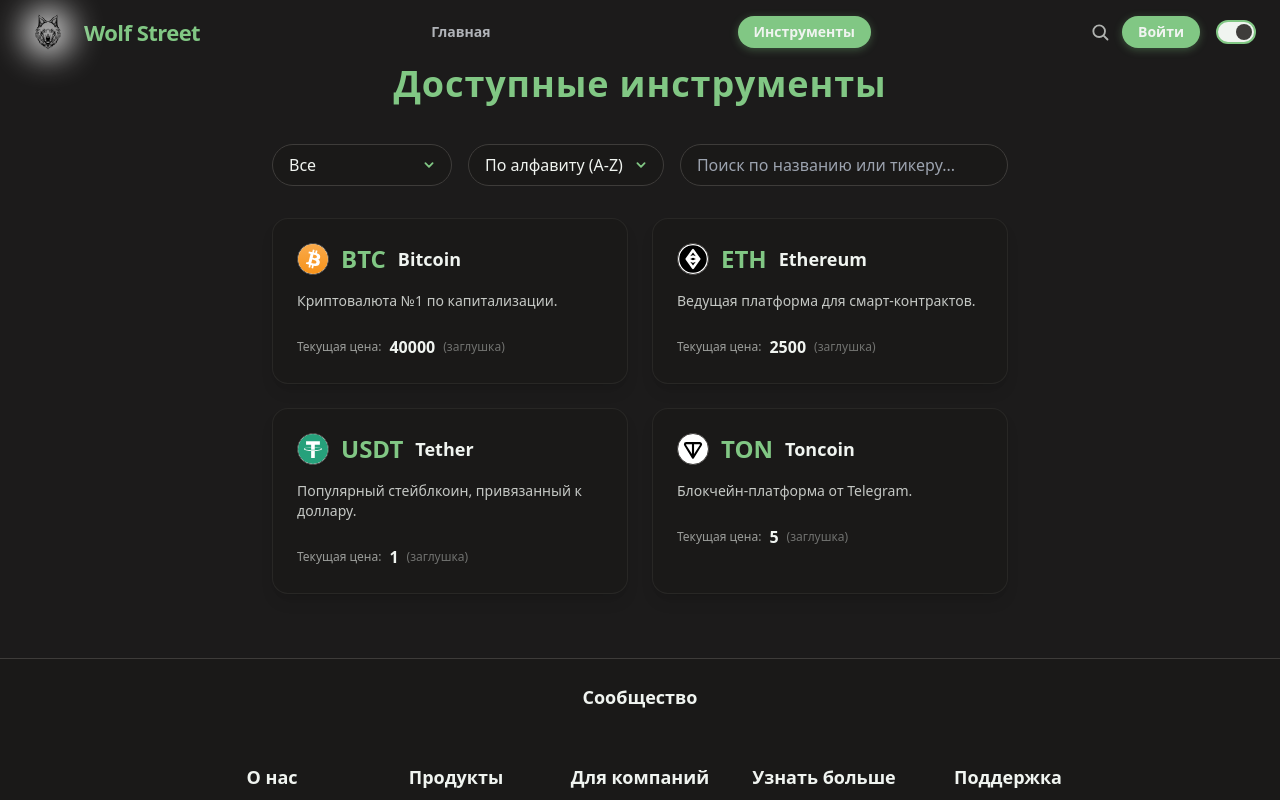
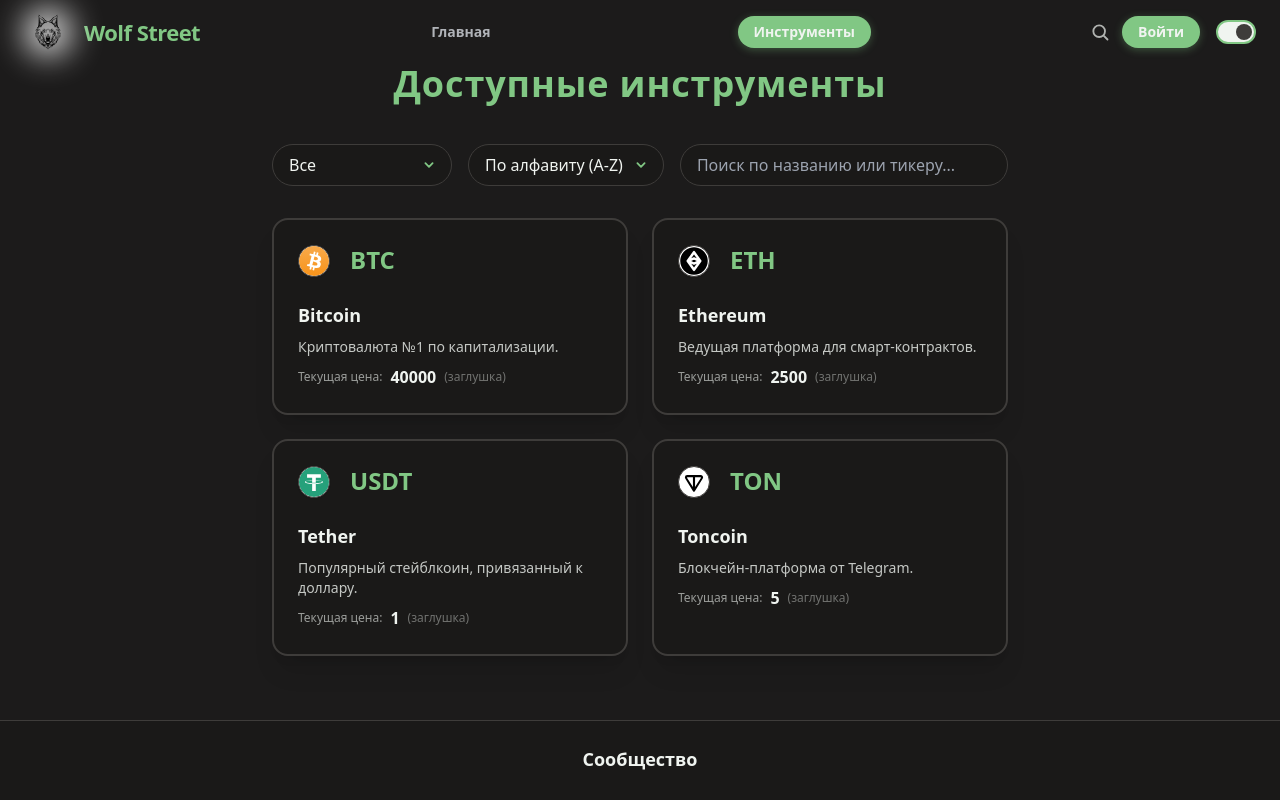
Before and after one commit to IK1im/Wolf-Street-frontend, a React (Vite) app: page /instruments in a window 1280 px wide. Shown: the top 800 px of the page. Built offline with nearby package versions, Linux system fonts and the light colour scheme.

Commit message:
animations and decomposition

```diff
--- a/src/index.css
+++ b/src/index.css
@@ -108,6 +108,20 @@
   background: linear-gradient(135deg, #81c784 60%, #81c784 100%);
 }
 
+@keyframes fade-slide-in {
+  from {
+    opacity: 0;
+    transform: translateY(32px);
+  }
+  to {
+    opacity: 1;
+    transform: translateY(0);
+  }
+}
+.animate-fade-slide-in {
+  animation: fade-slide-in 0.7s cubic-bezier(0.4,0,0.2,1);
+}
+
 
 
 
--- /dev/null
+++ b/src/pages/instruments/InstrumentCard.tsx
@@ -0,0 +1,37 @@
+import React from "react";
+import Card from "../../components/ui/Card";
+
+interface InstrumentCardProps {
+  name: string;
+  symbol: string;
+  description: string;
+  price: number;
+  icon: string;
+  visible: boolean;
+  index: number;
+  fullHeight?: boolean;
+}
+
+export default function InstrumentCard({ name, symbol, description, price, icon, visible, index, fullHeight }: InstrumentCardProps) {
+  const isLeft = index % 2 === 0;
+  return (
+    <div
+      className={`gap-2 hover:scale-[1.03] transition-transform duration-700 ease-in-out ${visible ? 'opacity-100 translate-x-0' : isLeft ? '-translate-x-16 opacity-0' : 'translate-x-16 opacity-0'} transform ${fullHeight ? 'h-full flex-1' : ''}`}
+      style={{ transitionDelay: `${index * 120}ms` }}
+    >
+      <Card
+        icon={<img src={icon} alt={symbol} className="w-8 h-8 rounded-full bg-white border border-light-border dark:border-dark-border shadow-sm" />}
+        title={<span className="text-2xl font-bold text-light-accent dark:text-dark-accent">{symbol}</span>}
+        className={`gap-2 ${fullHeight ? 'h-full flex-1 flex flex-col' : ''}`}
+      >
+        <div className="text-lg font-semibold mb-2">{name}</div>
+        <p className="text-sm opacity-80 mb-2">{description}</p>
+        <div className="flex items-center gap-2 mt-2">
+          <span className="text-xs font-medium opacity-60">Текущая цена:</span>
+          <span className="text-base font-bold">{price ?? "—"}</span>
+          <span className="text-xs opacity-40">(заглушка)</span>
+        </div>
+      </Card>
+    </div>
+  );
+}
--- /dev/null
+++ b/src/pages/instruments/InstrumentsList.tsx
@@ -0,0 +1,35 @@
+import React from "react";
+import InstrumentCard from "./InstrumentCard";
+
+interface Instrument {
+  name: string;
+  symbol: string;
+  description: string;
+  price: number;
+  icon: string;
+}
+
+interface InstrumentsListProps {
+  instruments: Instrument[];
+  cardsVisible: number;
+}
+
+export default function InstrumentsList({ instruments, cardsVisible }: InstrumentsListProps) {
+  if (instruments.length === 0) {
+    return <div className="col-span-2 text-center text-lg opacity-60 py-12">Ничего не найдено</div>;
+  }
+  return (
+    <div className="grid gap-6 md:grid-cols-2">
+      {instruments.map((item, i) => (
+        <div className="flex flex-col h-full" key={item.symbol}>
+          <InstrumentCard
+            {...item}
+            visible={i < cardsVisible}
+            index={i}
+            fullHeight
+          />
+        </div>
+      ))}
+    </div>
+  );
+}
--- a/src/pages/instruments/InstrumentsPage.tsx
+++ b/src/pages/instruments/InstrumentsPage.tsx
@@ -1,4 +1,4 @@
-import React, { useState } from "react";
+import React, { useState, useEffect } from "react";
 import Header from "../../components/header/Header";
 import Footer from "../../components/footer/Footer";
 import InstrumentFilters from "./InstrumentFilters";
@@ -6,6 +6,7 @@
 import ethIcon from "../../image/crypto/ethereum.svg";
 import usdtIcon from "../../image/crypto/usdt.svg";
 import tonIcon from "../../image/crypto/ton.svg";
+import InstrumentsList from "./InstrumentsList";
 
 const instruments = [
   { name: "Bitcoin", symbol: "BTC", type: "crypto", description: "Криптовалюта №1 по капитализации.", price: 40000, icon: btcIcon },
@@ -31,6 +32,25 @@
   const [search, setSearch] = useState("");
   const [filter, setFilter] = useState("all");
   const [sort, setSort] = useState("alpha-asc");
+  const [show, setShow] = useState(false);
+  const [cardsVisible, setCardsVisible] = useState<number>(0);
+
+  useEffect(() => {
+    setShow(true);
+    // Определяем, первый ли это рендер
+    const isFirstRender = !show;
+    if (filtered.length > 0) {
+      if (isFirstRender) {
+        setCardsVisible(0);
+        filtered.forEach((_, i) => {
+          setTimeout(() => setCardsVisible(v => Math.max(v, i + 1)), 50 + i * 30);
+        });
+      } else {
+        setCardsVisible(filtered.length);
+      }
+    }
+    // eslint-disable-next-line
+  }, [filter, sort, search]);
 
   // Фильтрация
   let filtered = instruments.filter((item) => {
@@ -61,7 +81,7 @@
         setSearchOpen={() => {}}
         searchOpen={false}
       />
-      <main className="flex-1 w-full max-w-3xl mx-auto px-4 py-16">
+      <main className={`flex-1 w-full max-w-3xl mx-auto px-4 py-16 transition-all duration-700 ease-in-out ${show ? 'opacity-100 translate-y-0' : 'opacity-0 translate-y-8'} transform`}>
         <h1 className="text-4xl font-extrabold text-light-accent dark:text-dark-accent mb-10 text-center tracking-wide">
           Доступные инструменты
         </h1>
@@ -76,32 +96,7 @@
           sortOptions={SORT_OPTIONS}
         />
         {/* Список инструментов */}
-        <div className="grid gap-6 md:grid-cols-2">
-          {filtered.length === 0 ? (
-            <div className="col-span-2 text-center text-lg opacity-60 py-12">Ничего не найдено</div>
-          ) : (
-            filtered.map((item) => (
-              <div
-                key={item.symbol}
-                className="bg-white dark:bg-dark-card rounded-2xl shadow-lg border border-light-border/40 dark:border-dark-border/40 p-6 flex flex-col gap-2 hover:scale-[1.03] transition-transform"
-              >
-                <div className="flex items-center gap-3 mb-2">
-                  <img src={item.icon} alt={item.symbol} className="w-8 h-8 rounded-full bg-white border border-light-border dark:border-dark-border shadow-sm" />
-                  <span className="text-2xl font-bold text-light-accent dark:text-dark-accent">
-                    {item.symbol}
-                  </span>
-                  <span className="text-lg font-semibold">{item.name}</span>
-                </div>
-                <p className="text-sm opacity-80 mb-2">{item.description}</p>
-                <div className="flex items-center gap-2 mt-2">
-                  <span className="text-xs font-medium opacity-60">Текущая цена:</span>
-                  <span className="text-base font-bold">{item.price ?? "—"}</span>
-                  <span className="text-xs opacity-40">(заглушка)</span>
-                </div>
-              </div>
-            ))
-          )}
-        </div>
+        <InstrumentsList instruments={filtered} cardsVisible={cardsVisible} />
       </main>
       <Footer />
     </div>
```
